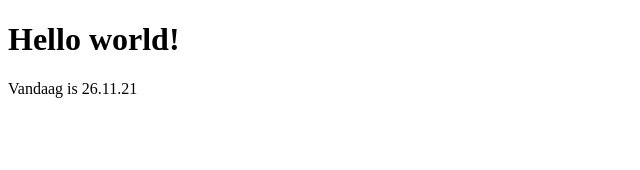
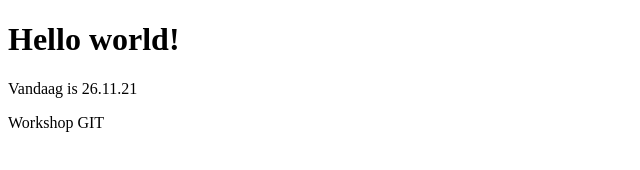
Before and after one commit to zhidkova87/test, a plain HTML site: page index.html in a window 1280 px wide. Shown: the whole page, without its empty margins (0-640 px from the left). Drawn offline with Linux system fonts and the light colour scheme.

Commit message:
paragraf toegevoegd

```diff
--- a/index.html
+++ b/index.html
@@ -7,5 +7,6 @@
 <body>
 <h1>Hello world!</h1>
 <p>Vandaag is 26.11.21</p>
+<p>Workshop GIT</p>
 </body>
 </html>
```
